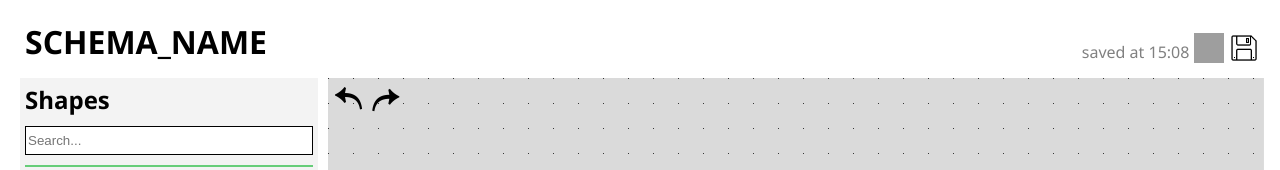
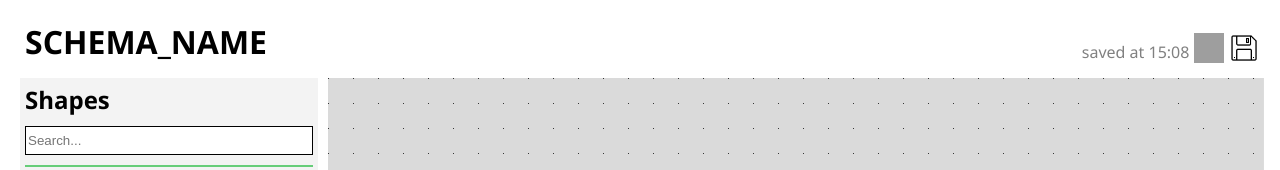
Before and after one commit to shipverty571/Programming, a React (Create React App) app in the folder src/circuitapp_react/: page / in a window 1280 px wide. Shown: the top 170 px of the page. Built offline with nearby package versions, Linux system fonts and the light colour scheme; grey boxes are pictures that could not be loaded.

Commit message:
feature(CanvasBar.js, MenuOperations.js): если элемент не выбран, то скрывается всё меню с операциями

```diff
--- a/src/circuitapp_react/src/components/Canvas/CanvasBar.js
+++ b/src/circuitapp_react/src/components/Canvas/CanvasBar.js
@@ -20,10 +20,13 @@ class CanvasBar extends Component {
     setSelectedElementInState(elem) {
         this.setState({ element: elem });
     }
+
     render() {
         return (
             <div style={{ display: 'flex', flexGrow: 1, flexDirection: 'column' }}>
-                <MenuOperations element={this.state.element} />
+                {this.state.element && (
+                    <MenuOperations element={this.state.element} />
+                )}
                 <Canvas
                     patterns={this.props.patterns}
                     shapes={this.props.shapes}
--- a/src/circuitapp_react/src/components/Canvas/MenuOperations.js
+++ b/src/circuitapp_react/src/components/Canvas/MenuOperations.js
@@ -11,9 +11,7 @@ class MenuOperations extends Component {
             <div className="horizontal-content menu-operations">
                 <button id='turn-left-element-button' />
                 <button id='turn-right-element-button' />
-                {this.props.element && (
-                    <button id='delete-element-button' />
-                )}
+                <button id='delete-element-button' />
             </div>
         );
     }
```
